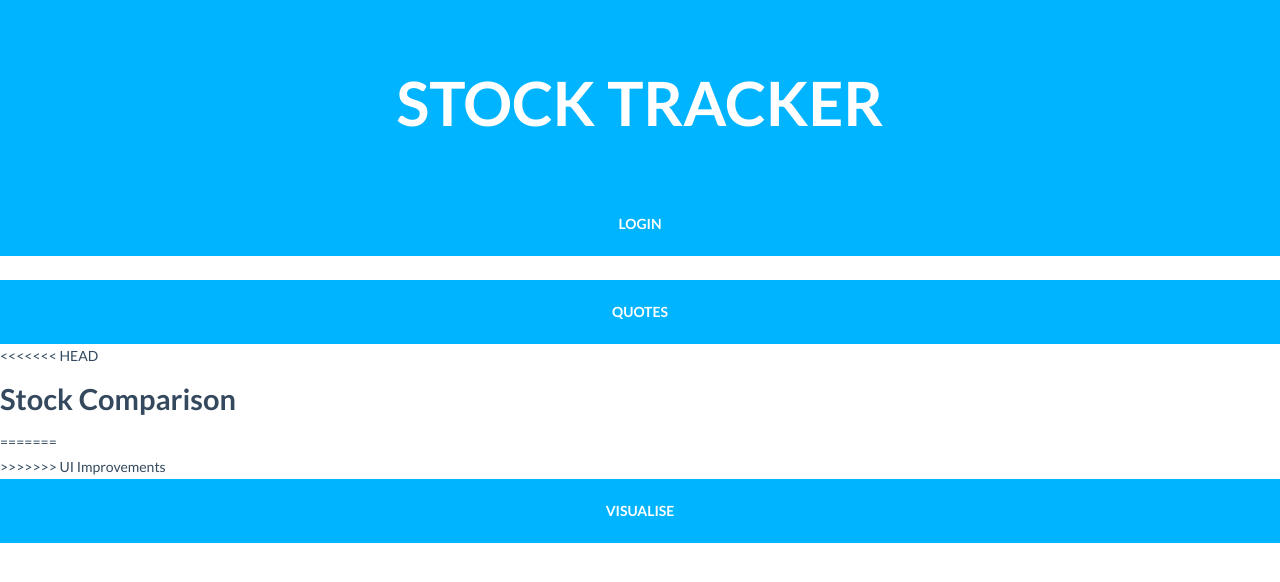
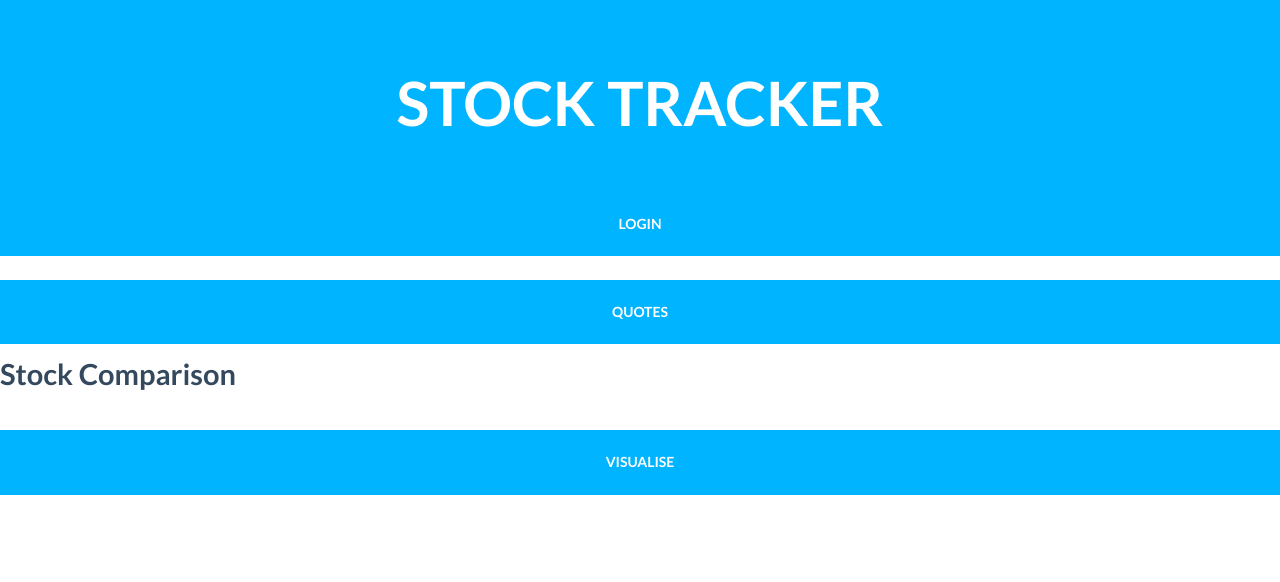
Before and after one commit to cramja/stocktracker, a Django app: page / in a window 1280 px wide. Shown: the top 582 px of the page. Run offline with Django 3.2, Linux system fonts and the light colour scheme; parts of the project's set-up code (start-up, migrations or seed data) failed here and were passed over; some libraries are stand-ins or nearby versions.

Commit message:
Now it's fixed

```diff
--- a/stocks/templates/parts/graph.html
+++ b/stocks/templates/parts/graph.html
@@ -1,6 +1,5 @@
-<<<<<<< HEAD
 <h4>Stock Comparison</h4>
-=======
+
 <script>
     setInterval(
         function() {
@@ -16,7 +15,6 @@
 </script>
 
 </br>
->>>>>>> UI Improvements
 
 <div class="footer-container">
     <a href="#" class="toggle">VISUALISE</a>
```
